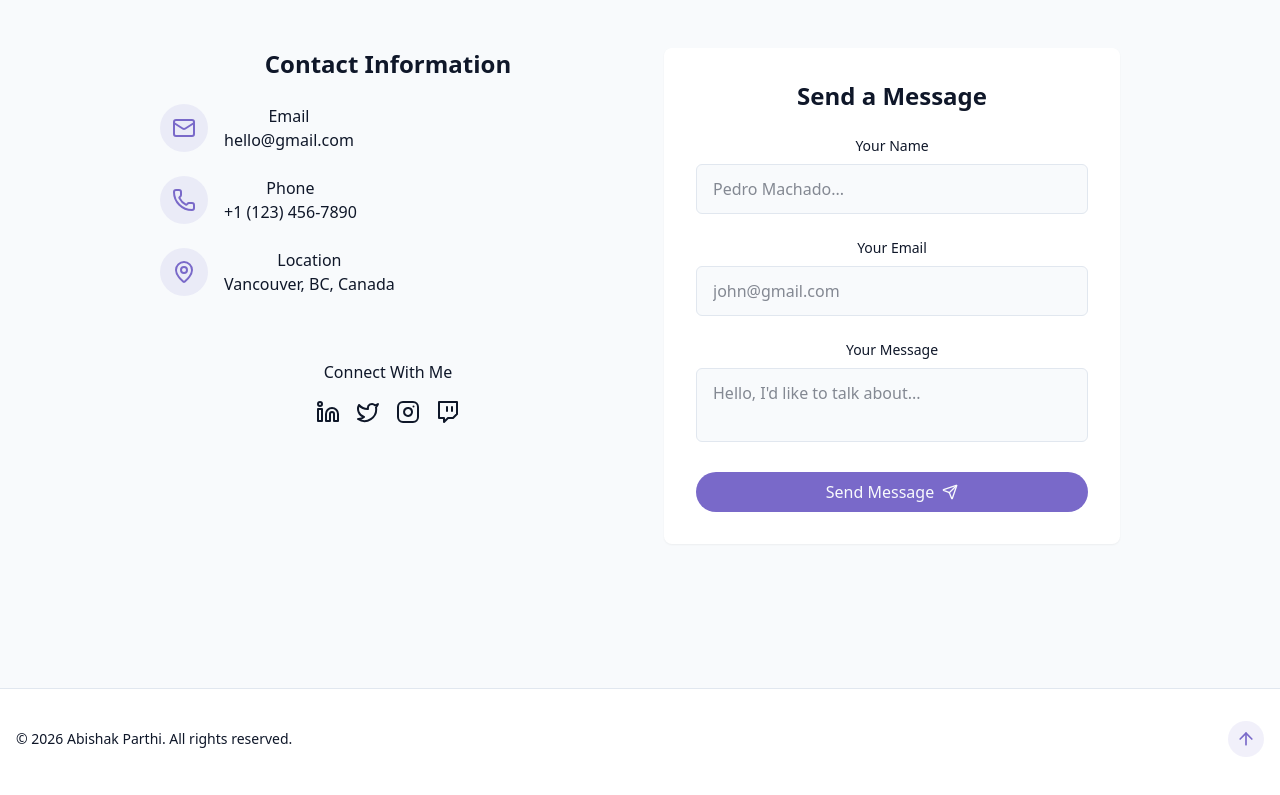
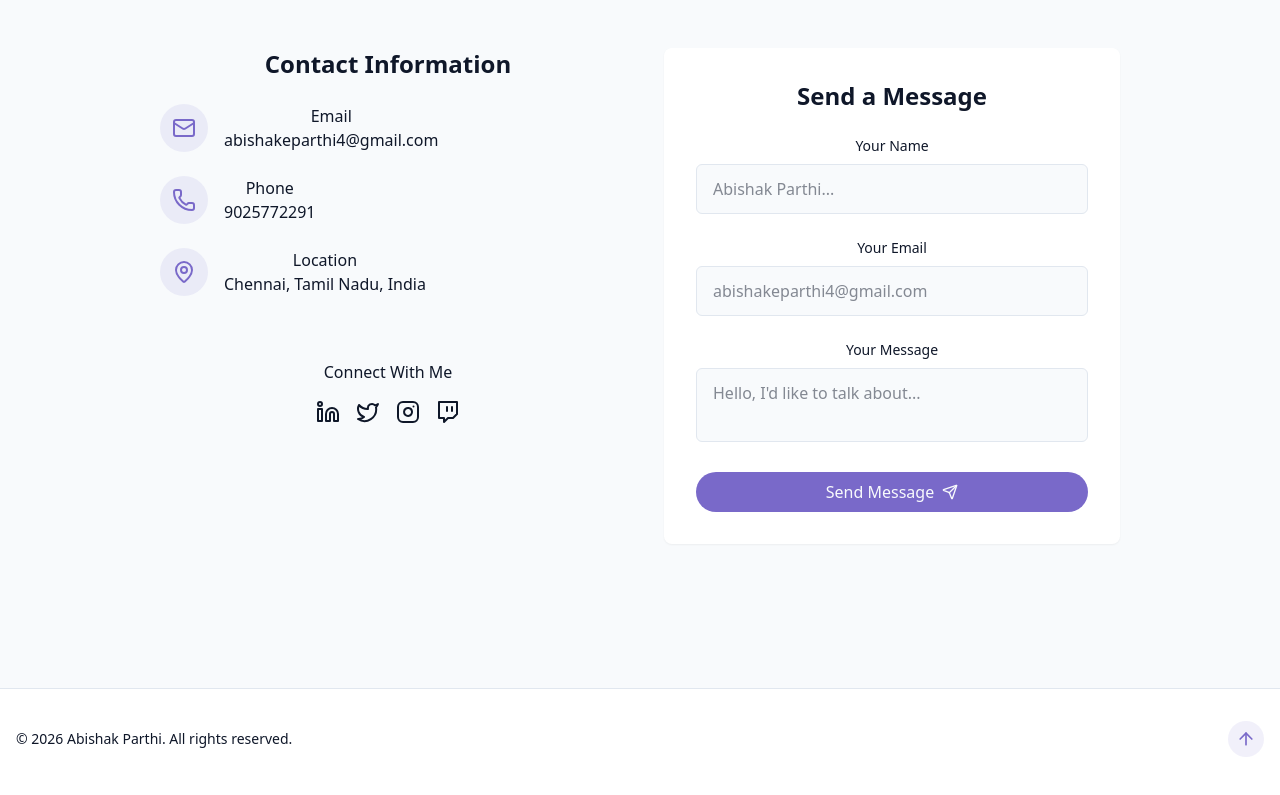
Before and after one commit to AbishakParthi/Portfolio, a React (Vite) app: page / in a window 1280 px wide. Shown: the part 3572-4367 px from the top of the page. Built offline with nearby package versions, Linux system fonts and the light colour scheme.

Commit message:
Resume Update

```diff
--- a/src/components/ContactSection.jsx
+++ b/src/components/ContactSection.jsx
@@ -16,18 +16,43 @@ export const ContactSection = () => {
   const { toast } = useToast();
   const [isSubmitting, setIsSubmitting] = useState(false);
 
-  const handleSubmit = (e) => {
+  const handleSubmit = async (e) => {
     e.preventDefault();
-
     setIsSubmitting(true);
 
-    setTimeout(() => {
+    const formData = new FormData(e.target);
+    formData.append("access_key", import.meta.env.VITE_EMAIL_API_KEY);
+
+    try {
+      const response = await fetch("https://api.web3forms.com/submit", {
+        method: "POST",
+        body: formData
+      });
+
+      const data = await response.json();
+
+      if (data.success) {
+        toast({
+          title: "Message sent!",
+          description: "Thank you for your message. I'll get back to you soon.",
+        });
+        e.target.reset();
+      } else {
+        toast({
+          variant: "destructive",
+          title: "Error",
+          description: data.message || "Something went wrong. Please try again.",
+        });
+      }
+    } catch (error) {
       toast({
-        title: "Message sent!",
-        description: "Thank you for your message. I'll get back to you soon.",
+        variant: "destructive",
+        title: "Error",
+        description: "Something went wrong. Please try again.",
       });
+    } finally {
       setIsSubmitting(false);
-    }, 1500);
+    }
   };
   return (
     <section id="contact" className="py-24 px-4 relative bg-secondary/30">
@@ -56,10 +81,10 @@ export const ContactSection = () => {
                 <div>
                   <h4 className="font-medium"> Email</h4>
                   <a
-                    href="mailto:hello@gmail.com"
+                    href="mailto:abishakeparthi4@gmail.com"
                     className="text-muted-foreground hover:text-primary transition-colors"
                   >
-                    hello@gmail.com
+                    abishakeparthi4@gmail.com
                   </a>
                 </div>
               </div>
@@ -70,10 +95,10 @@ export const ContactSection = () => {
                 <div>
                   <h4 className="font-medium"> Phone</h4>
                   <a
-                    href="tel:+11234567890"
+                    href="tel:9025772291"
                     className="text-muted-foreground hover:text-primary transition-colors"
                   >
-                    +1 (123) 456-7890
+                    9025772291
                   </a>
                 </div>
               </div>
@@ -84,7 +109,7 @@ export const ContactSection = () => {
                 <div>
                   <h4 className="font-medium"> Location</h4>
                   <a className="text-muted-foreground hover:text-primary transition-colors">
-                    Vancouver, BC, Canada
+                    Chennai, Tamil Nadu, India
                   </a>
                 </div>
               </div>
@@ -93,7 +118,7 @@ export const ContactSection = () => {
             <div className="pt-8">
               <h4 className="font-medium mb-4"> Connect With Me</h4>
               <div className="flex space-x-4 justify-center">
-                <a href="#" target="_blank">
+                <a href="linkedin.com/in/abishake-parthi" target="_blank">
                   <Linkedin />
                 </a>
                 <a href="#" target="_blank">
@@ -109,13 +134,10 @@ export const ContactSection = () => {
             </div>
           </div>
 
-          <div
-            className="bg-card p-8 rounded-lg shadow-xs"
-            onSubmit={handleSubmit}
-          >
+          <div className="bg-card p-8 rounded-lg shadow-xs">
             <h3 className="text-2xl font-semibold mb-6"> Send a Message</h3>
 
-            <form className="space-y-6">
+            <form className="space-y-6" onSubmit={handleSubmit}>
               <div>
                 <label
                   htmlFor="name"
@@ -130,7 +152,7 @@ export const ContactSection = () => {
                   name="name"
                   required
                   className="w-full px-4 py-3 rounded-md border border-input bg-background focus:outline-hidden foucs:ring-2 focus:ring-primary"
-                  placeholder="Pedro Machado..."
+                  placeholder="Abishak Parthi..."
                 />
               </div>
 
@@ -148,7 +170,7 @@ export const ContactSection = () => {
                   name="email"
                   required
                   className="w-full px-4 py-3 rounded-md border border-input bg-background focus:outline-hidden foucs:ring-2 focus:ring-primary"
-                  placeholder="john@gmail.com"
+                  placeholder="abishakeparthi4@gmail.com"
                 />
               </div>
 
```
